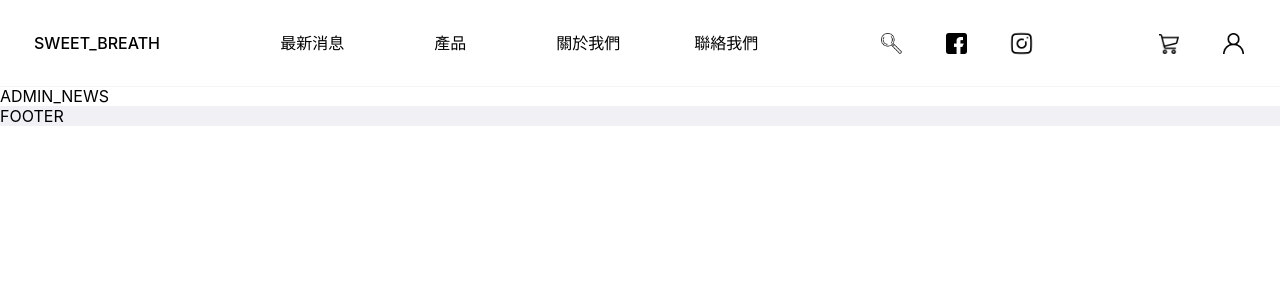
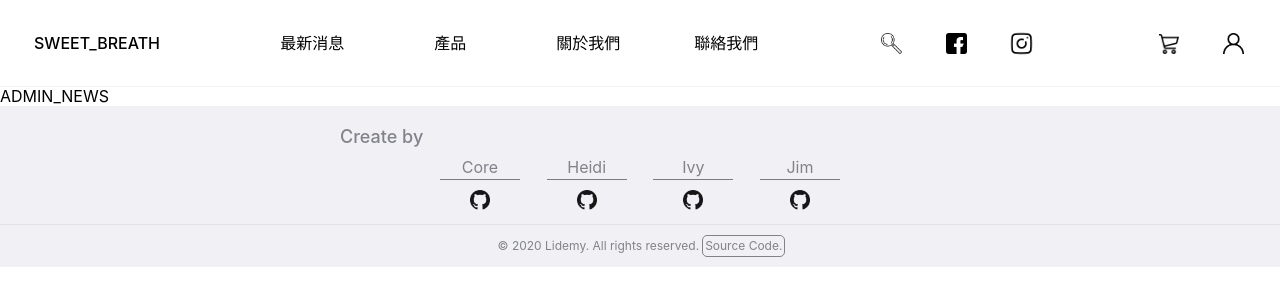
Before and after one commit to corekang/sweetbreath, a React (Create React App) app: page /#/admin/news in a window 1280 px wide. Shown: the top 306 px of the page. Built offline with nearby package versions, Linux system fonts and the light colour scheme.

Commit message:
SBP4_components/Footer_v1

```diff
--- a/src/components/Footer/Footer.js
+++ b/src/components/Footer/Footer.js
@@ -1,10 +1,101 @@
 import styled from "styled-components";
 import { theme } from "../../constants/theme";
+import { H4, BodyLarge, Caption1 } from "../../constants/style";
+import gitHubIcon from "../icon/gitHub.png";
 
 const FooterContent = styled.div`
+  margin: 0px;
+  padding-top: 20px;
   background-color: ${theme.colors.neutralPaleGrey};
+  color: ${theme.colors.neutralDarkGrey};
+  text-align: center;
 `;
 
+const FooterTitle = styled(H4)`
+  margin: 0px auto;
+  max-width: 600px;
+  text-align: left;
+`;
+
+const ItemContent = styled.div`
+  display: flex;
+  justify-content: space-between;
+  max-width: 400px;
+  margin: 7px auto 0px;
+`;
+
+const CopyrightContent = styled.div`
+  display: flex;
+  box-sizing: border;
+  padding: 10px;
+  justify-content: center;
+  border-top: 1px solid #8080801f;
+  color: ${theme.colors.neutralDarkGrey};
+`;
+
+const CopyrightText = styled(Caption1)`
+  padding: 3px;
+`;
+
+const ItemText = styled(BodyLarge)`
+  border-bottom: 1px solid #7c7c7c;
+  width: 80px;
+`;
+
+const ItemImg = styled.img`
+  margin: 10px;
+  heught: 20px;
+  width: 20px;
+`;
+
+const ItemWrapper = styled.div`
+  & + & {
+    margin-left: 10px;
+  }
+`;
+
+const SourceLink = styled.a`
+  padding: 2px;
+  color: ${theme.colors.neutralDarkGrey};
+  text-decoration: none;
+  border: 1px solid ${theme.colors.neutralDarkGrey};
+  border-radius: 5px;
+  :hover {
+    background-color: ${theme.colors.neutralGrey};
+    color: white;
+  }
+`;
+
+function Item(props) {
+  return (
+    <ItemWrapper>
+      <ItemText>{props.creater}</ItemText>
+      <a href={props.gitHubPage}>
+        <ItemImg src={gitHubIcon} />
+      </a>
+    </ItemWrapper>
+  );
+}
+
 export default function Footer() {
-  return <FooterContent>FOOTER</FooterContent>;
+  return (
+    <FooterContent>
+      <FooterTitle>Create by</FooterTitle>
+      <ItemContent>
+        <Item creater={"Core"} gitHubPage={"https://github.com/corekang"} />
+        <Item
+          creater={"Heidi"}
+          gitHubPage={"https://github.com/heidiliu2020"}
+        />
+        <Item creater={"Ivy"} gitHubPage={"https://github.com/ivymuchacha"} />
+        <Item creater={"Jim"} gitHubPage={"https://github.com/Oceankj"} />
+      </ItemContent>
+      <CopyrightContent>
+        <CopyrightText>© 2020 Lidemy. All rights reserved.</CopyrightText>
+        <SourceLink href="https://github.com/corekang/sweetbreath">
+          <Caption1>Source Code.</Caption1>
+        </SourceLink>
+      </CopyrightContent>
+    </FooterContent>
+  );
 }
```
Also changed, not shown: src/components/icon/gitHub.png (added), 1 other file (tests, documents, lock files or other folders).
